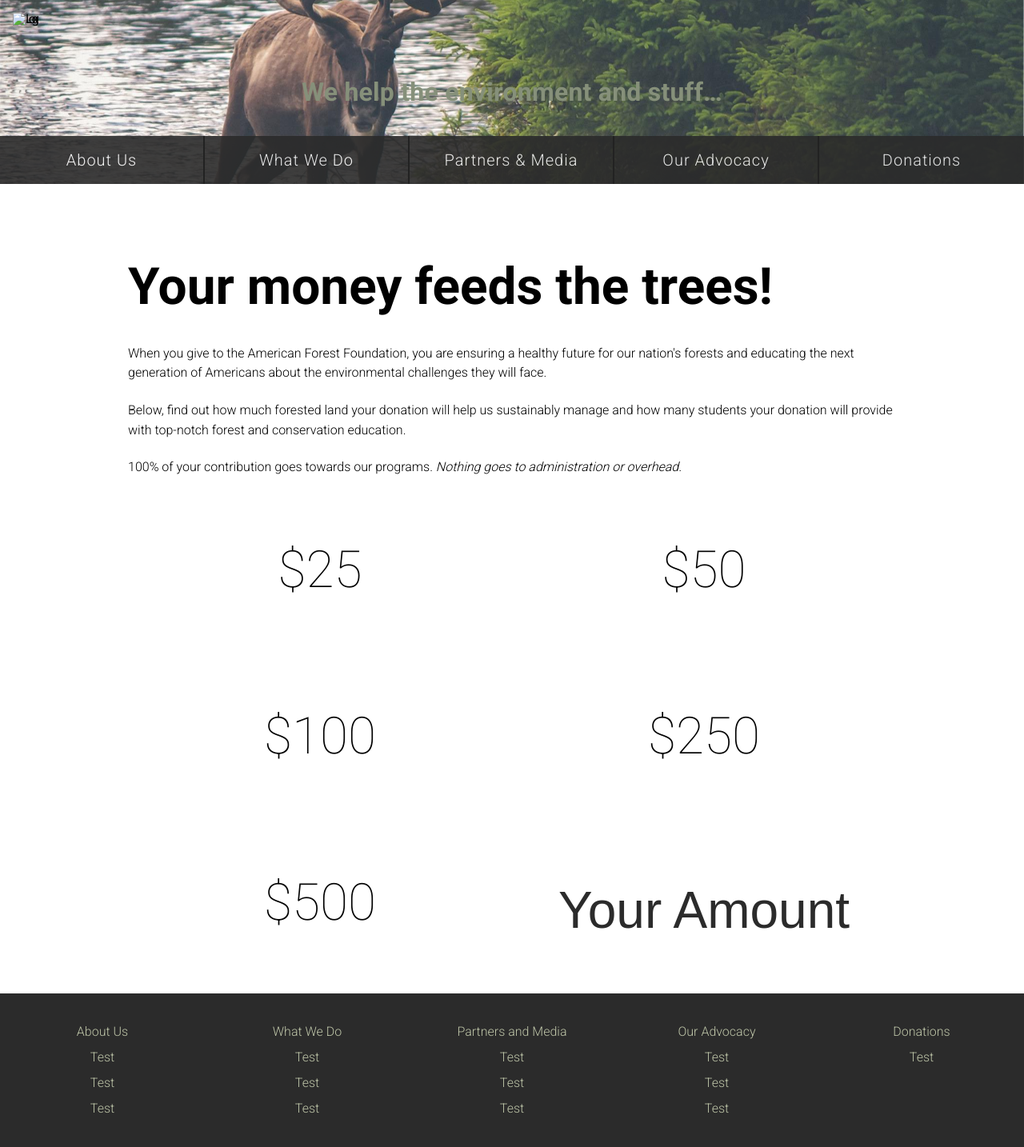
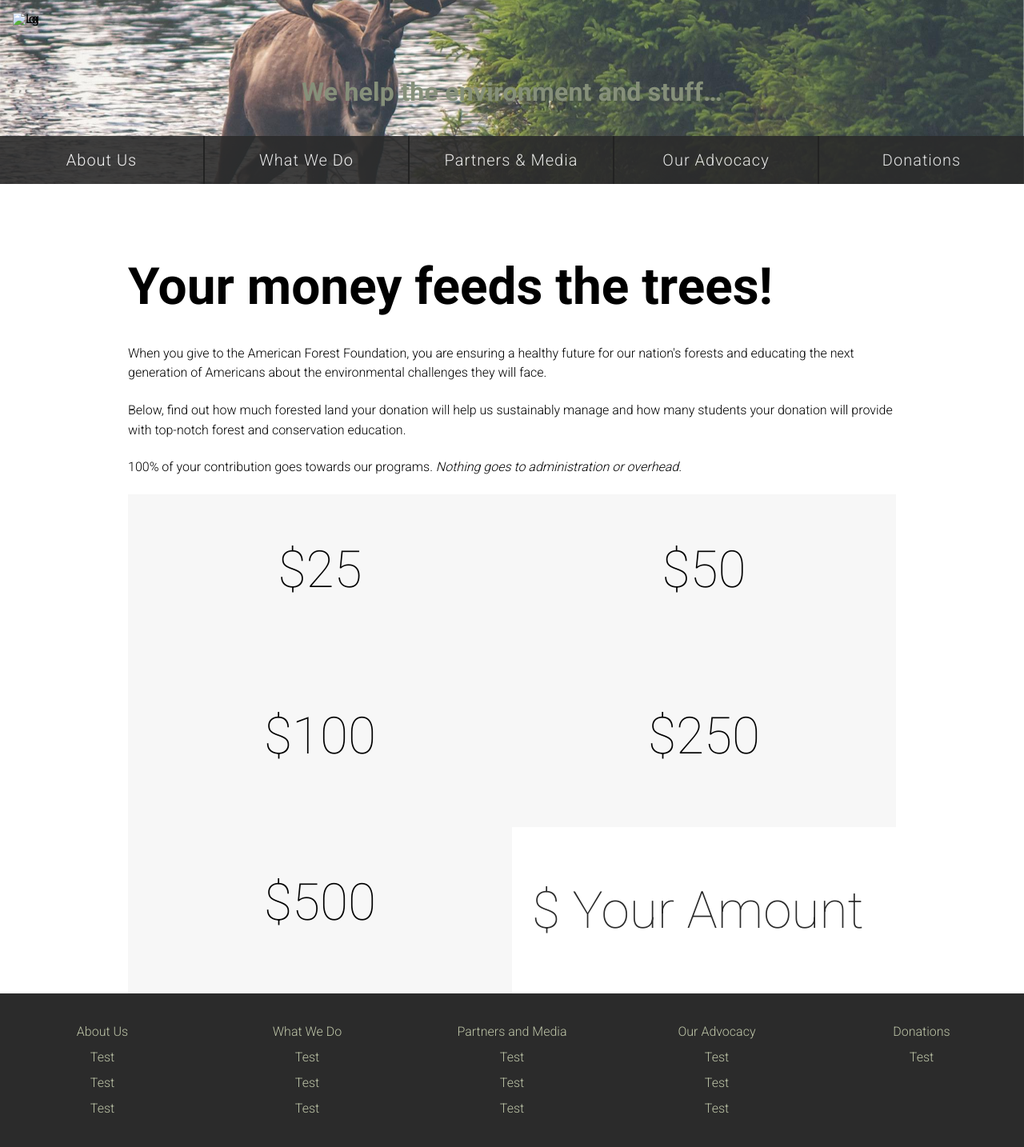
Before and after one commit to mart0855/non-profit-website, a Jekyll site: the page built from donate.html, in a window 1280 px wide. Shown: the whole page at 80% size. Built offline with Jekyll 4.4.1, drawn with Linux system fonts in a browser that asks for light colours; nearby versions of some CDN libraries; Markdown is read by kramdown in place of the engine named in the settings.

Commit message:
feat(donate): style input amount

```diff
--- a/css/style.css
+++ b/css/style.css
@@ -1329,8 +1329,9 @@ tr:nth-child(even) {
   position: relative;
   height: 13rem;
   overflow: hidden;
+  background-color: #f7f7f7;
   transition: all 250ms linear; }
-  /* line 278, /Users/gabrielayon/Documents/Algonquin College/6th Sem Winter/Web Dev/non-profit-website/scss/components/main */
+  /* line 279, /Users/gabrielayon/Documents/Algonquin College/6th Sem Winter/Web Dev/non-profit-website/scss/components/main */
   .donate-button h3 {
     width: 100%;
     text-align: center;
@@ -1340,7 +1341,7 @@ tr:nth-child(even) {
     position: absolute;
     top: 27.5%;
     transition: all 150ms ease-in; }
-  /* line 288, /Users/gabrielayon/Documents/Algonquin College/6th Sem Winter/Web Dev/non-profit-website/scss/components/main */
+  /* line 289, /Users/gabrielayon/Documents/Algonquin College/6th Sem Winter/Web Dev/non-profit-website/scss/components/main */
   .donate-button p {
     -webkit-transform: translateY(210px);
         -ms-transform: translateY(210px);
@@ -1348,30 +1349,53 @@ tr:nth-child(even) {
     text-align: center;
     vertical-align: middle;
     transition: all 200ms ease-out; }
-  /* line 294, /Users/gabrielayon/Documents/Algonquin College/6th Sem Winter/Web Dev/non-profit-website/scss/components/main */
+  /* line 295, /Users/gabrielayon/Documents/Algonquin College/6th Sem Winter/Web Dev/non-profit-website/scss/components/main */
   .donate-button input {
-    backgrond-color: rgba(0, 0, 0, 0);
     height: 13rem;
     border: none;
     padding: 1.5rem;
     font-size: 4rem;
     font-weight: 300; }
   /* line 302, /Users/gabrielayon/Documents/Algonquin College/6th Sem Winter/Web Dev/non-profit-website/scss/components/main */
+  .donate-button input[type="text"] {
+    display: block;
+    margin: 0;
+    width: 100%;
+    color: #2b2b2b;
+    font-family: 'Roboto', sans-serif;
+    font-size: 4rem;
+    font-weight: 100;
+    text-align: right; }
+    /* line 311, /Users/gabrielayon/Documents/Algonquin College/6th Sem Winter/Web Dev/non-profit-website/scss/components/main */
+    .donate-button input[type="text"]:focus {
+      outline: 1px solid #6B8E23;
+      color: #6B8E23; }
+  /* line 316, /Users/gabrielayon/Documents/Algonquin College/6th Sem Winter/Web Dev/non-profit-website/scss/components/main */
   .donate-button ::-webkit-input-placeholder {
+    backgrond-color: #f7f7f7;
     color: #2b2b2b;
+    font-family: 'Roboto', sans-serif;
     font-size: 4rem;
-    font-weight: 300;
+    font-weight: 100;
     text-align: center; }
-  /* line 308, /Users/gabrielayon/Documents/Algonquin College/6th Sem Winter/Web Dev/non-profit-website/scss/components/main */
+  /* line 324, /Users/gabrielayon/Documents/Algonquin College/6th Sem Winter/Web Dev/non-profit-website/scss/components/main */
   .donate-button ::-moz-input-placeholder {
-    color: red; }
-  /* line 311, /Users/gabrielayon/Documents/Algonquin College/6th Sem Winter/Web Dev/non-profit-website/scss/components/main */
+    color: #2b2b2b;
+    font-family: 'Roboto', sans-serif;
+    font-size: 4rem;
+    font-weight: 100;
+    text-align: center; }
+  /* line 331, /Users/gabrielayon/Documents/Algonquin College/6th Sem Winter/Web Dev/non-profit-website/scss/components/main */
   .donate-button ::-ms-input-placeholder {
-    color: red; }
-  /* line 314, /Users/gabrielayon/Documents/Algonquin College/6th Sem Winter/Web Dev/non-profit-website/scss/components/main */
+    color: #2b2b2b;
+    font-family: 'Roboto', sans-serif;
+    font-size: 4rem;
+    font-weight: 100;
+    text-align: center; }
+  /* line 338, /Users/gabrielayon/Documents/Algonquin College/6th Sem Winter/Web Dev/non-profit-website/scss/components/main */
   .donate-button:hover {
     background: #6B8E23; }
-    /* line 315, /Users/gabrielayon/Documents/Algonquin College/6th Sem Winter/Web Dev/non-profit-website/scss/components/main */
+    /* line 339, /Users/gabrielayon/Documents/Algonquin College/6th Sem Winter/Web Dev/non-profit-website/scss/components/main */
     .donate-button:hover h3 {
       color: #f5f5f5;
       -webkit-transform: translateY(-5px);
@@ -1379,7 +1403,7 @@ tr:nth-child(even) {
               transform: translateY(-5px);
       font-size: 2.5rem;
       font-weight: 700; }
-    /* line 321, /Users/gabrielayon/Documents/Algonquin College/6th Sem Winter/Web Dev/non-profit-website/scss/components/main */
+    /* line 345, /Users/gabrielayon/Documents/Algonquin College/6th Sem Winter/Web Dev/non-profit-website/scss/components/main */
     .donate-button:hover p {
       color: #f5f5f5;
       -webkit-transform: translateY(105px);
--- a/donate.html
+++ b/donate.html
@@ -41,7 +41,7 @@ meta-keywords: about, work, environmental, education forest, american, america,
 	<div class="unit unit-xs-1 unit-s-1 unit-m-1 unit-l-1-2 unit-xl-1-3 unit-xxl-1-3 donate-button">
 		<form class="">
 			<fieldset>
-				<input type="donate" placeholder="Your Amount" class="unit-xs-1 unit-s-1 unit-m-1 unit-l-1 unit-xl-1 unit-xxl-1 donate-amount">
+				<input type="text" placeholder="$ Your Amount " class="unit-xs-1 unit-s-1 unit-m-1 unit-l-1 unit-xl-1 unit-xxl-1 donate-amount">
 			</fieldset>
 		</form>
 	</div>
--- a/scss/_base.scss
+++ b/scss/_base.scss
@@ -4,3 +4,4 @@ $dark-green: #86907a;
 $light-green: #bdc4a7;
 $dark-grey: #2b2b2b;
 $black: #222222;
+$green: #6B8E23;
```
Also changed, not shown: scss/components/_main.scss (+29 -5 lines).
